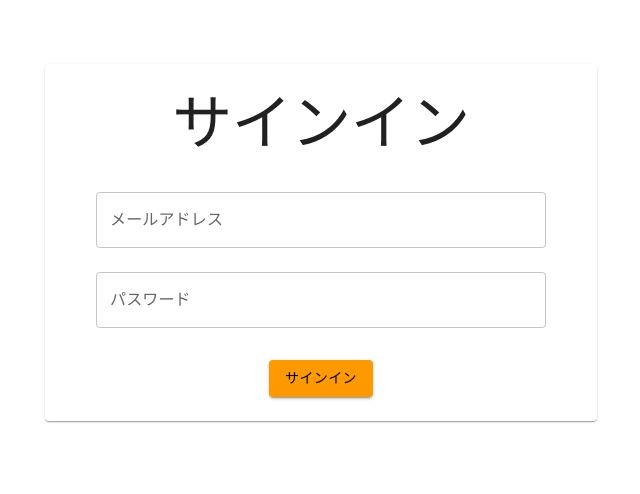
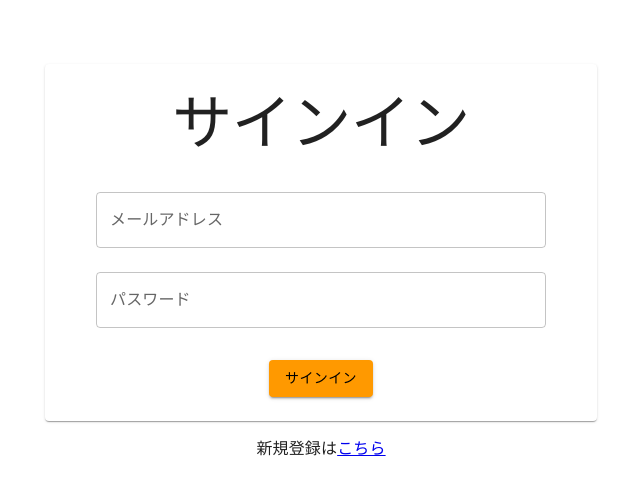
Before and after one commit to nakaryo716/fridge-manager, a React (Vite) app in the folder front/: page /sign_in in a window 1280 px wide. Shown: the top 494 px of the page, without its empty margins (319-959 px from the left). Built offline with nearby package versions, Linux system fonts and the light colour scheme.

Commit message:
サインアップへのurl提示

```diff
--- a/front/src/components/SignIn.tsx
+++ b/front/src/components/SignIn.tsx
@@ -47,6 +47,7 @@ export const SignIn = () => {
   };
 
   return (
+    <>
       <Container maxWidth="sm"  sx={{textAlign: "center"}}>
         <Card sx={{ mt: 8 }}>
           <Typography variant="h2" sx={{ mb: 2, marginTop: 3 }}>
@@ -74,6 +75,10 @@ export const SignIn = () => {
           </Button>
         </Card>
       </Container>
+      <div style={{textAlign: "center"}}>
+        <p>新規登録は<a href='/sign_up'>こちら</a></p>
+      </div>
+    </>
   );
 };
 
```
Lines whose indentation alone changed are shown as unchanged.
